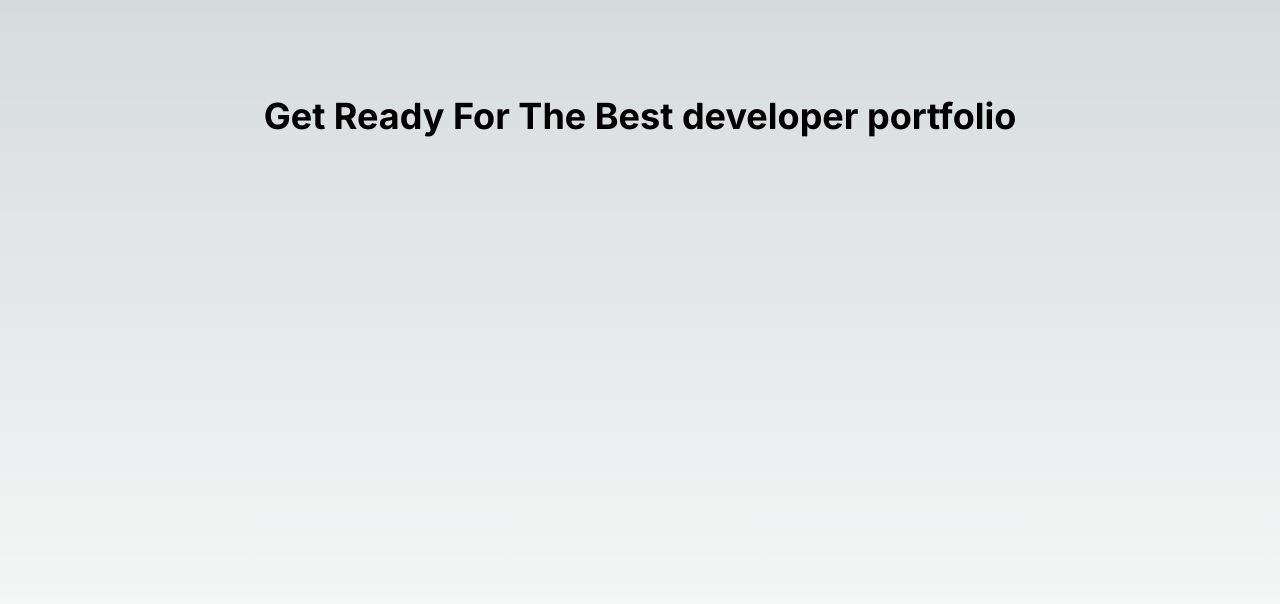
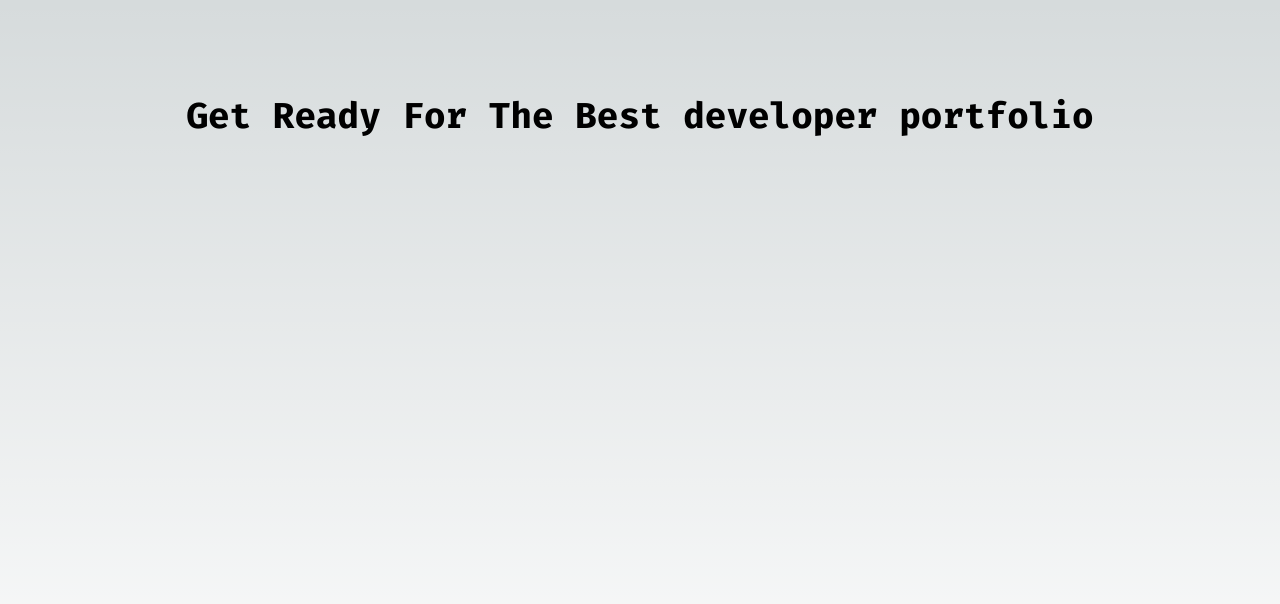
Before and after one commit to Hrithik0112/Hrithik-Devfolio, a Next.js app: page / in a window 1280 px wide. Shown: the top 604 px of the page. Built offline with nearby package versions, Linux system fonts and the light colour scheme.

Commit message:
added fira code font from next font

```diff
--- a/src/app/layout.tsx
+++ b/src/app/layout.tsx
@@ -1,22 +1,18 @@
-import './globals.css'
-import type { Metadata } from 'next'
-import { Inter } from 'next/font/google'
+import "./globals.css";
+import type { Metadata } from "next";
+import { Fira_Code } from "next/font/google";
 
-const inter = Inter({ subsets: ['latin'] })
+const firaCode = Fira_Code({ subsets: ["latin"] });
 
 export const metadata: Metadata = {
-  title: 'Create Next App',
-  description: 'Generated by create next app',
-}
+  title: "Create Next App",
+  description: "Generated by create next app",
+};
 
-export default function RootLayout({
-  children,
-}: {
-  children: React.ReactNode
-}) {
+export default function RootLayout({ children }: { children: React.ReactNode }) {
   return (
     <html lang="en">
-      <body className={inter.className}>{children}</body>
+      <body className={firaCode.className}>{children}</body>
     </html>
-  )
+  );
 }
```
